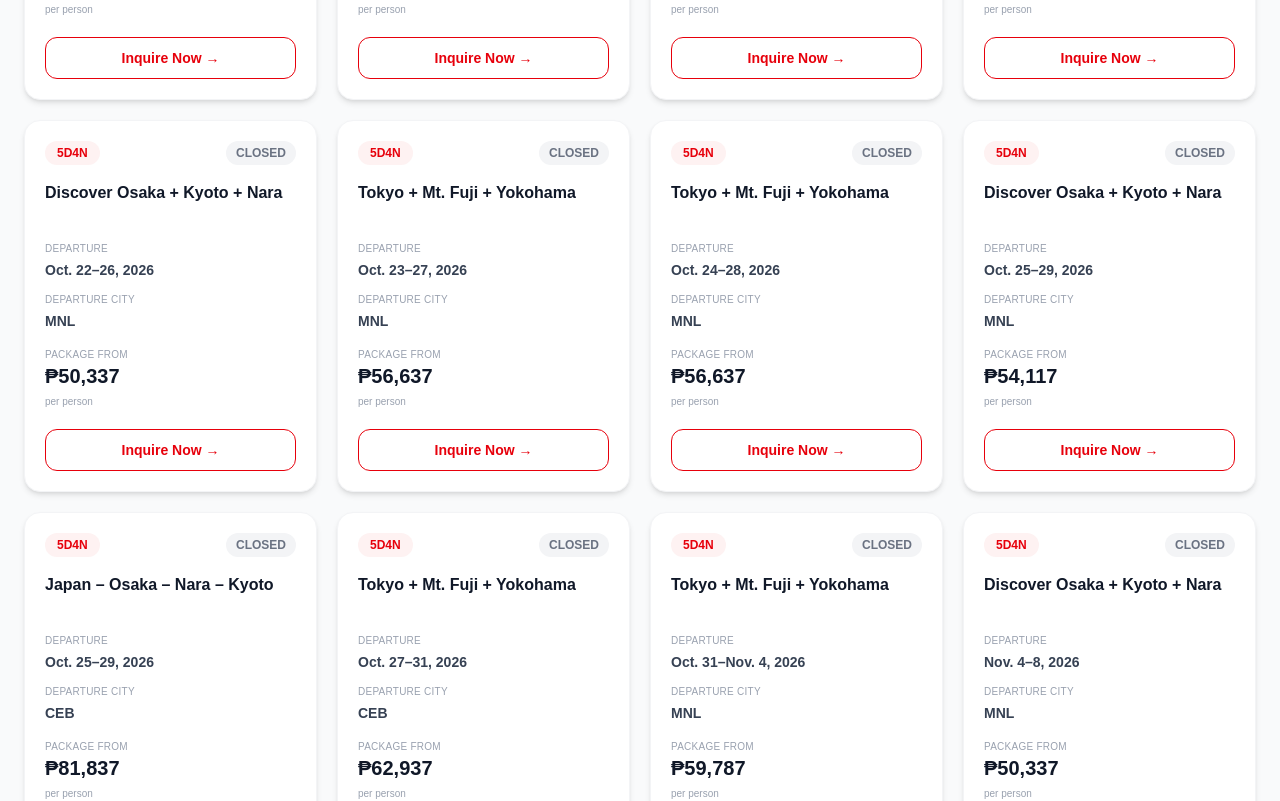
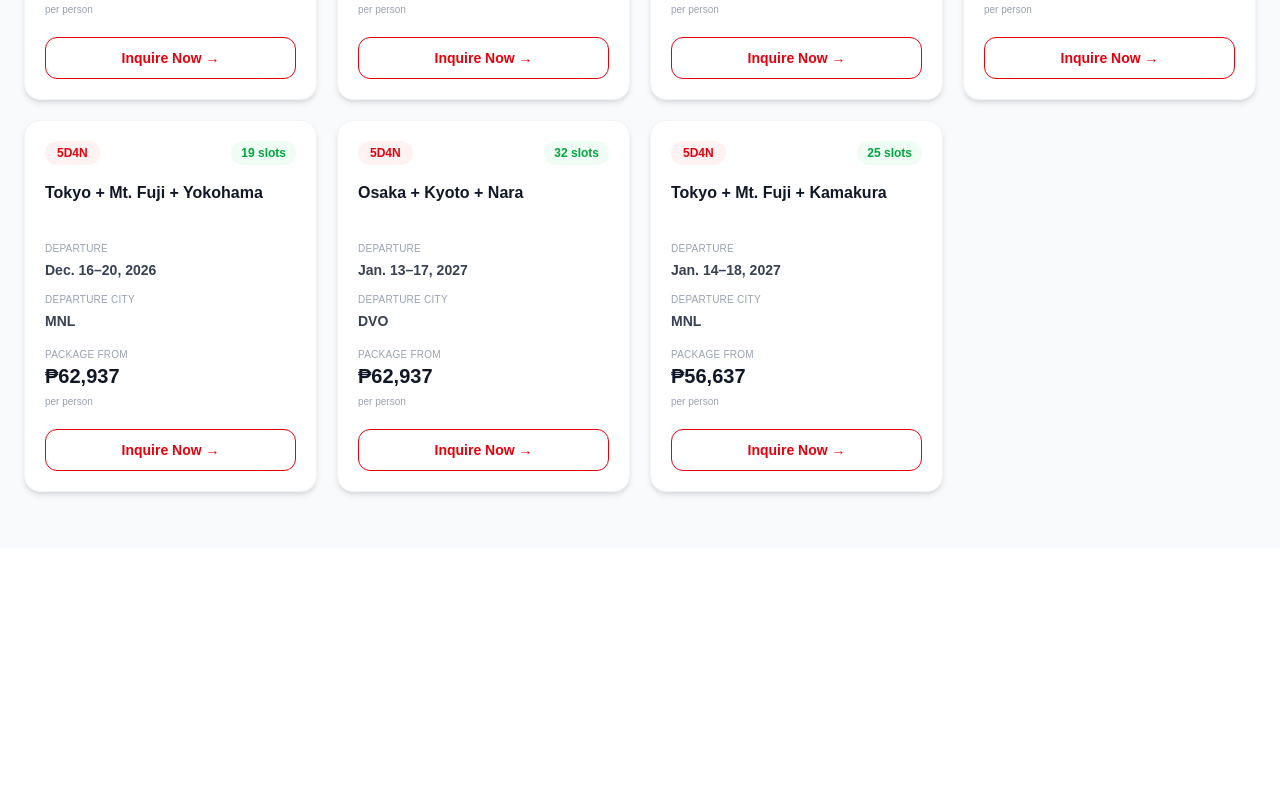
Before and after one commit to chingutravelandtours/chingu-website, a Next.js app: page /japan-tours in a window 1280 px wide. Shown: the part 860-1661 px from the top of the page. After the commit the page ends 1408 px from the top, so only its background shows below. Built offline with nearby package versions, Linux system fonts and the light colour scheme.

Commit message:
Update page.tsx

```diff
--- a/app/japan-tours/page.tsx
+++ b/app/japan-tours/page.tsx
@@ -4,44 +4,12 @@ const USD_TO_PHP = 63;
 
 const packages = [
   {
-    title: "Tokyo + Mt. Fuji + Yokohama",
-    duration: "5D4N",
-    date: "Sep. 13–17, 2026",
-    city: "MNL",
-    usd: 899,
-    slots: 0,
-  },
-  {
-    title: "Tokyo + Mt. Fuji",
-    duration: "5D4N",
-    date: "Sep. 18–22, 2026",
-    city: "MNL",
-    usd: 799,
-    slots: 0,
-  },
-  {
-    title: "Osaka + Kyoto + Nara",
-    duration: "5D4N",
-    date: "Sep. 25–29, 2026",
-    city: "MNL",
-    usd: 799,
-    slots: 0,
-  },
-  {
-    title: "Osaka + Kyoto + Nara",
-    duration: "5D4N",
-    date: "Sep. 26–30, 2026",
-    city: "MNL",
-    usd: 899,
-    slots: 0,
-  },
-  {
     title: "Osaka + Kyoto + Nara",
     duration: "5D4N",
     date: "Oct. 9–13, 2026",
     city: "MNL",
     usd: 899,
-    slots: 4,
+    slots: 7,
   },
   {
     title: "Osaka + Kyoto + Nara",
@@ -49,119 +17,7 @@ const packages = [
     date: "Oct. 15–19, 2026",
     city: "MNL",
     usd: 899,
-    slots: 8,
-  },
-  {
-    title: "Tokyo + Mt. Fuji + Yokohama",
-    duration: "5D4N",
-    date: "Oct. 17–21, 2026",
-    city: "MNL",
-    usd: 899,
-    slots: 0,
-  },
-  {
-    title: "Tokyo + Mt. Fuji + Yokohama",
-    duration: "5D4N",
-    date: "Oct. 21–25, 2026",
-    city: "MNL",
-    usd: 899,
-    slots: 0,
-  },
-  {
-    title: "Discover Osaka + Kyoto + Nara",
-    duration: "5D4N",
-    date: "Oct. 22–26, 2026",
-    city: "MNL",
-    usd: 799,
-    slots: 0,
-  },
-  {
-    title: "Tokyo + Mt. Fuji + Yokohama",
-    duration: "5D4N",
-    date: "Oct. 23–27, 2026",
-    city: "MNL",
-    usd: 899,
-    slots: 0,
-  },
-  {
-    title: "Tokyo + Mt. Fuji + Yokohama",
-    duration: "5D4N",
-    date: "Oct. 24–28, 2026",
-    city: "MNL",
-    usd: 899,
-    slots: 0,
-  },
-  {
-    title: "Discover Osaka + Kyoto + Nara",
-    duration: "5D4N",
-    date: "Oct. 25–29, 2026",
-    city: "MNL",
-    usd: 859,
-    slots: 0,
-  },
-  {
-    title: "Japan – Osaka – Nara – Kyoto",
-    duration: "5D4N",
-    date: "Oct. 25–29, 2026",
-    city: "CEB",
-    usd: 1299,
-    slots: 0,
-  },
-  {
-    title: "Tokyo + Mt. Fuji + Yokohama",
-    duration: "5D4N",
-    date: "Oct. 27–31, 2026",
-    city: "CEB",
-    usd: 999,
-    slots: 0,
-  },
-  {
-    title: "Tokyo + Mt. Fuji + Yokohama",
-    duration: "5D4N",
-    date: "Oct. 31–Nov. 4, 2026",
-    city: "MNL",
-    usd: 949,
-    slots: 0,
-  },
-  {
-    title: "Discover Osaka + Kyoto + Nara",
-    duration: "5D4N",
-    date: "Nov. 4–8, 2026",
-    city: "MNL",
-    usd: 799,
-    slots: 0,
-  },
-  {
-    title: "Tokyo + Mt. Fuji",
-    duration: "5D4N",
-    date: "Nov. 6–10, 2026",
-    city: "MNL",
-    usd: 829,
-    slots: 0,
-  },
-  {
-    title: "Osaka + Kyoto + Nara",
-    duration: "5D4N",
-    date: "Nov. 13–17, 2026",
-    city: "MNL",
-    usd: 899,
-    slots: 0,
-  },
-  {
-    title: "Tokyo + Mt. Fuji + Yokohama",
-    duration: "5D4N",
-    date: "Nov. 14–18, 2026",
-    city: "MNL",
-    usd: 899,
-    slots: 0,
-  },
-  {
-    title: "Discover Osaka + Kyoto + Nara",
-    duration: "5D4N",
-    date: "Nov. 18–22, 2026",
-    city: "MNL",
-    usd: 859,
-    slots: 0,
+    slots: 6,
   },
   {
     title: "Discover Osaka + Kyoto + Nara",
@@ -174,18 +30,10 @@ const packages = [
   {
     title: "Tokyo + Mt. Fuji + Yokohama",
     duration: "5D4N",
-    date: "Nov. 21–25, 2026",
-    city: "CEB",
-    usd: 999,
-    slots: 0,
-  },
-  {
-    title: "Discover Osaka + Kyoto + Nara",
-    duration: "5D4N",
-    date: "Nov. 21–25, 2026",
+    date: "Nov. 25–29, 2026",
     city: "MNL",
-    usd: 859,
-    slots: 0,
+    usd: 899,
+    slots: 1,
   },
   {
     title: "Japan – Osaka – Nara – Kyoto",
@@ -196,28 +44,12 @@ const packages = [
     slots: 30,
   },
   {
-    title: "Tokyo + Mt. Fuji + Yokohama",
-    duration: "5D4N",
-    date: "Nov. 25–29, 2026",
-    city: "MNL",
-    usd: 899,
-    slots: 1,
-  },
-  {
     title: "CEBU – TOKYO – HAKONE",
     duration: "8D7N",
     date: "Nov. 26–Dec. 3, 2026",
     city: "CEB",
     usd: 2488,
     slots: 30,
-  },
-  {
-    title: "Tokyo + Mt. Fuji + Yokohama",
-    duration: "5D4N",
-    date: "Nov. 28–Dec. 2, 2026",
-    city: "MNL",
-    usd: 899,
-    slots: 0,
   },
   {
     title: "Discover Osaka + Kyoto + Nara",
@@ -233,15 +65,31 @@ const packages = [
     date: "Dec. 12–16, 2026",
     city: "MNL",
     usd: 859,
-    slots: 4,
+    slots: 2,
   },
   {
     title: "Tokyo + Mt. Fuji + Yokohama",
     duration: "5D4N",
     date: "Dec. 16–20, 2026",
     city: "MNL",
-    usd: 949,
-    slots: 0,
+    usd: 999,
+    slots: 19,
+  },
+  {
+    title: "Osaka + Kyoto + Nara",
+    duration: "5D4N",
+    date: "Jan. 13–17, 2027",
+    city: "DVO",
+    usd: 999,
+    slots: 32,
+  },
+  {
+    title: "Tokyo + Mt. Fuji + Kamakura",
+    duration: "5D4N",
+    date: "Jan. 14–18, 2027",
+    city: "MNL",
+    usd: 899,
+    slots: 25,
   },
 ];
 
```
